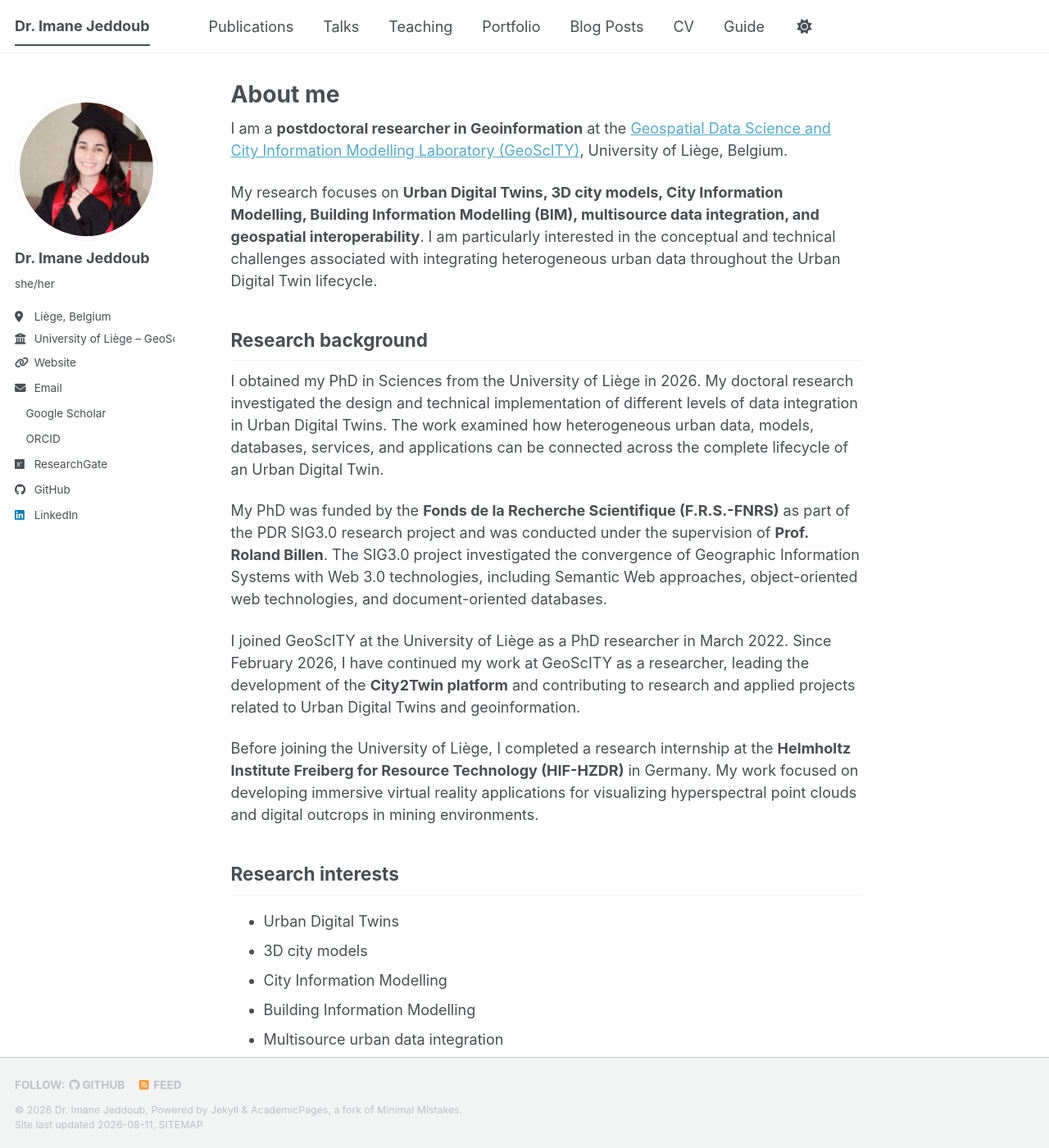
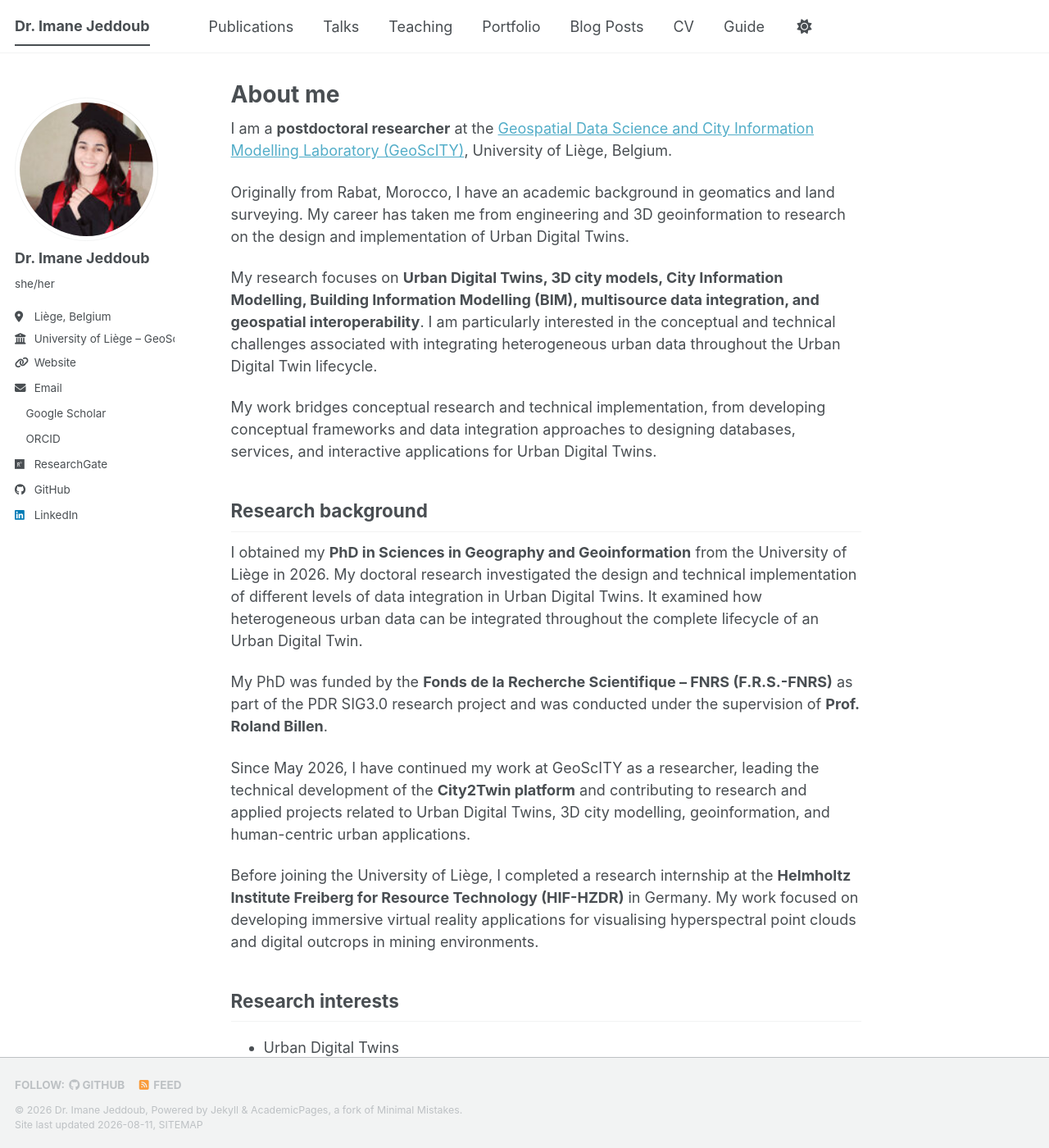
Before and after one commit to JEDDOUB/JEDDOUB.github.io, a Jekyll site: the page built from _pages/about.md, in a window 1280 px wide and 1400 px high. Shown: the whole window at 82% size. Built offline with Jekyll 4.4.1, drawn with Linux system fonts in a browser that asks for light colours; a style sheet for code colours, icons or effects is not loaded; some of the changed text lies outside the part shown.

Commit message:
Update about.md

```diff
--- a/_pages/about.md
+++ b/_pages/about.md
@@ -7,19 +7,23 @@ redirect_from:
   - /about.html
 ---
 
-I am a **postdoctoral researcher in Geoinformation** at the [Geospatial Data Science and City Information Modelling Laboratory (GeoScITY)](https://www.geoscity.uliege.be/), University of Liège, Belgium.
+I am a **postdoctoral researcher** at the [Geospatial Data Science and City Information Modelling Laboratory (GeoScITY)](https://www.geoscity.uliege.be/), University of Liège, Belgium.
+
+Originally from Rabat, Morocco, I have an academic background in geomatics and land surveying. My career has taken me from engineering and 3D geoinformation to research on the design and implementation of Urban Digital Twins.
 
 My research focuses on **Urban Digital Twins, 3D city models, City Information Modelling, Building Information Modelling (BIM), multisource data integration, and geospatial interoperability**. I am particularly interested in the conceptual and technical challenges associated with integrating heterogeneous urban data throughout the Urban Digital Twin lifecycle.
 
+My work bridges conceptual research and technical implementation, from developing conceptual frameworks and data integration approaches to designing databases, services, and interactive applications for Urban Digital Twins.
+
 ## Research background
 
-I obtained my PhD in Sciences from the University of Liège in 2026. My doctoral research investigated the design and technical implementation of different levels of data integration in Urban Digital Twins. The work examined how heterogeneous urban data, models, databases, services, and applications can be connected across the complete lifecycle of an Urban Digital Twin.
+I obtained my **PhD in Sciences in Geography and Geoinformation** from the University of Liège in 2026. My doctoral research investigated the design and technical implementation of different levels of data integration in Urban Digital Twins. It examined how heterogeneous urban data can be integrated throughout the complete lifecycle of an Urban Digital Twin.
 
-My PhD was funded by the **Fonds de la Recherche Scientifique (F.R.S.-FNRS)** as part of the PDR SIG3.0 research project and was conducted under the supervision of **Prof. Roland Billen**. The SIG3.0 project investigated the convergence of Geographic Information Systems with Web 3.0 technologies, including Semantic Web approaches, object-oriented web technologies, and document-oriented databases.
+My PhD was funded by the **Fonds de la Recherche Scientifique – FNRS (F.R.S.-FNRS)** as part of the PDR SIG3.0 research project and was conducted under the supervision of **Prof. Roland Billen**.
 
-I joined GeoScITY at the University of Liège as a PhD researcher in March 2022. Since February 2026, I have continued my work at GeoScITY as a researcher, leading the development of the **City2Twin platform** and contributing to research and applied projects related to Urban Digital Twins and geoinformation.
+Since May 2026, I have continued my work at GeoScITY as a researcher, leading the technical development of the **City2Twin platform** and contributing to research and applied projects related to Urban Digital Twins, 3D city modelling, geoinformation, and human-centric urban applications.
 
-Before joining the University of Liège, I completed a research internship at the **Helmholtz Institute Freiberg for Resource Technology (HIF-HZDR)** in Germany. My work focused on developing immersive virtual reality applications for visualizing hyperspectral point clouds and digital outcrops in mining environments.
+Before joining the University of Liège, I completed a research internship at the **Helmholtz Institute Freiberg for Resource Technology (HIF-HZDR)** in Germany. My work focused on developing immersive virtual reality applications for visualising hyperspectral point clouds and digital outcrops in mining environments.
 
 ## Research interests
 
@@ -29,19 +33,22 @@ Before joining the University of Liège, I completed a research internship at th
 - Building Information Modelling
 - Multisource urban data integration
 - Geospatial data interoperability
+- Geospatial standards and standardisation
 - Geographic Information Systems
-- Semantic and 3D geoinformation
+- 3D LiDAR point clouds
 
 ## Education 🎓
 
-- **PhD in Sciences – Geography and Geomatics**, University of Liège, Belgium, 2022–2026.
-- **State Engineer Degree in Land Surveying and Geomatics**, Institut Agronomique et Vétérinaire Hassan II (IAV Hassan II), Rabat, Morocco, 2016–2021.
+- **PhD in Sciences – Geography and Geoinformation**, University of Liège, Belgium, 2022–2026.
+- **Engineer in Geomatics and Land Surveying**, Institut Agronomique et Vétérinaire Hassan II (IAV Hassan II), Rabat, Morocco, 2016–2021.
 
 ## Projects and scientific activities
 
-I am the scientific lead of the **City2Twin Urban Digital Twin platform** and contribute to research and applied projects involving 3D geoinformation, urban data integration, and digital twins.
+I am the technical lead of the **City2Twin Urban Digital Twin platform** and contribute to research and applied projects addressing urban applications, including **building energy, air quality, mobility, and human-centred urban planning**.
 
-Alongside my research, I have contributed to teaching activities in **Urban GIS, FME, ArcGIS, and R&D in Geoinformation**, as well as to the co-supervision of master's theses. I also serve as a reviewer for international scientific journals, including *Building and Environment*, *Computers, Environment and Urban Systems*, and *Sustainable Cities and Society*.
+Alongside my research, I have contributed to teaching activities in **Urban GIS, FME, ArcGIS, and R&D in Geoinformation**, as well as to the co-supervision of master’s theses.
+
+I also serve as a reviewer for international scientific journals, including *Building and Environment*, *Computers, Environment and Urban Systems*, *Cities*, and *Sustainable Energy Technologies and Assessments*.
 
 ## Get in touch 📧
 
```
